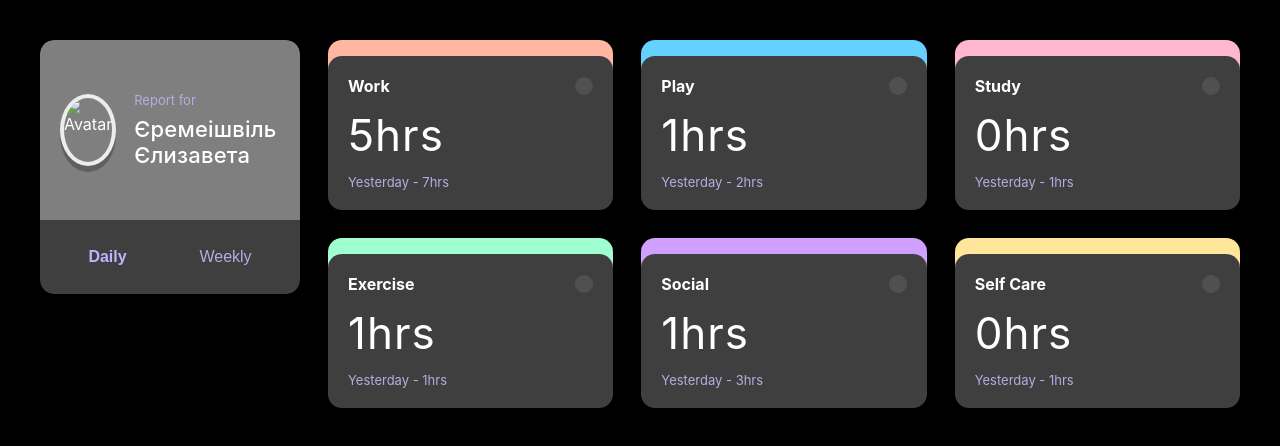
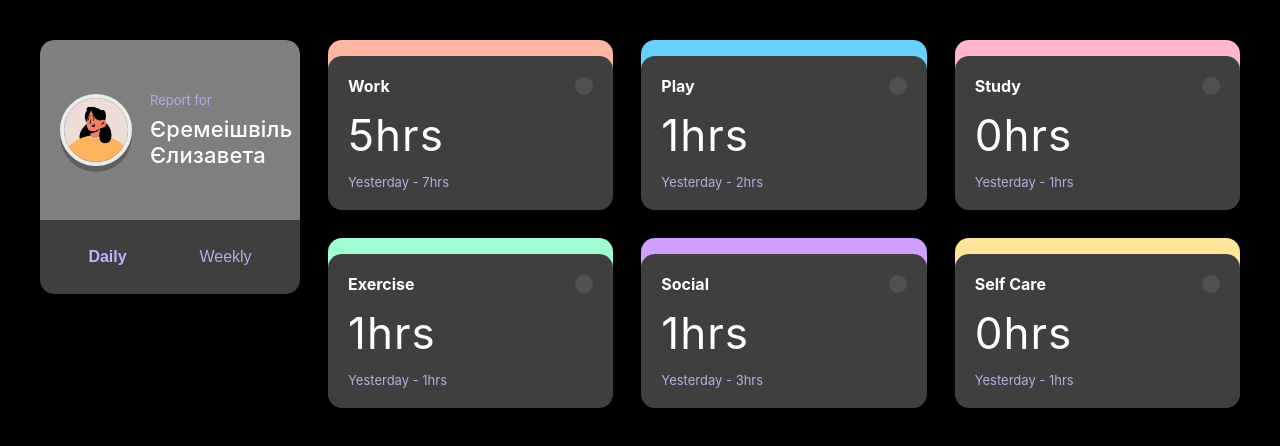
Before and after one commit to yelyzavetanugzarivna-ship-it/P8, a plain HTML site: page index.html in a window 1280 px wide. Drawn offline with Linux system fonts and the light colour scheme.

Commit message:
Update index.html

```diff
--- a/index.html
+++ b/index.html
@@ -11,7 +11,7 @@
     <!-- Ліва панель профілю -->
     <aside class="profile-card">
       <div class="profile-top">
-        <img src="images/avatar_femail.png" alt="Avatar" class="avatar" />
+        <img src="images/avatar-femail.png" alt="Avatar" class="avatar" />
         <div class="profile-text">
           <small class="report-for">Report for</small>
           <h1 class="name">Єремеішвіль Єлизавета</h1>
```
